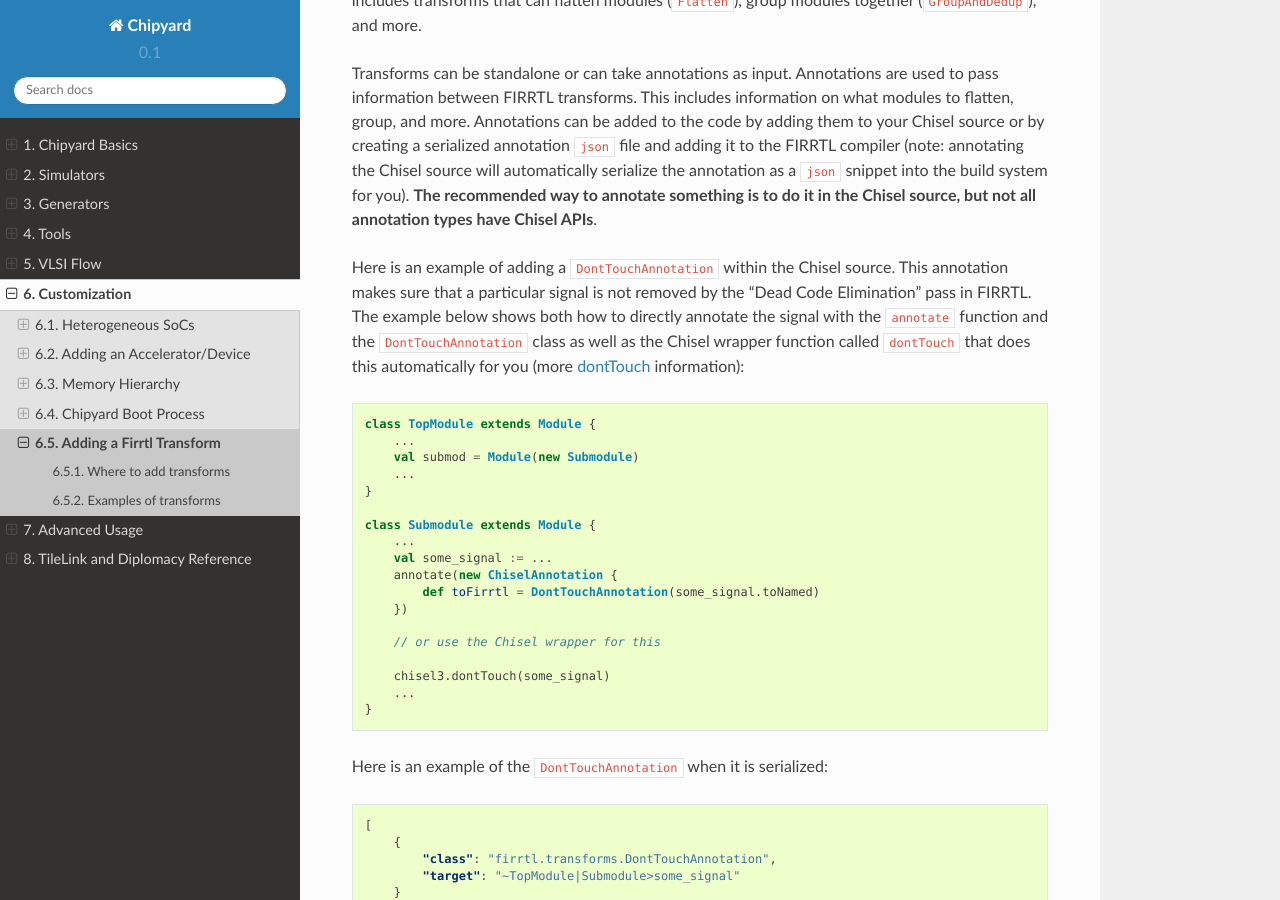
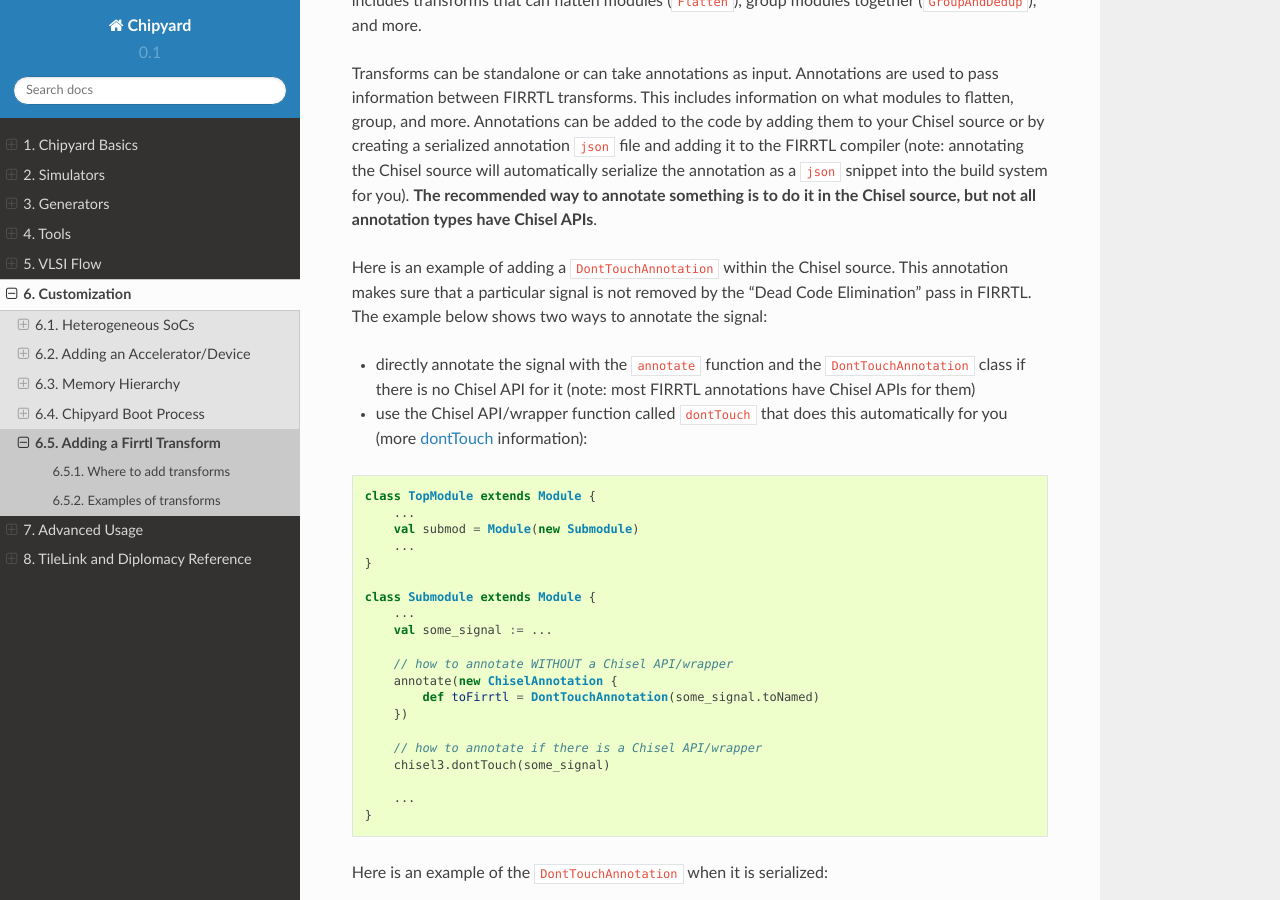
Before and after one commit to ucb-bar/chipyard, a Sphinx documentation site: the page built from docs/Customization/Firrtl-Transforms.rst, in a window 1280 px wide and 900 px high, scrolled down 938 px. Built offline with Sphinx 7.4.7 and the Read the Docs theme 2.0.0, drawn with Linux system fonts in a browser that asks for light colours.

Commit message:
add some extra clarity [ci skip]

```diff
--- a/docs/Customization/Firrtl-Transforms.rst
+++ b/docs/Customization/Firrtl-Transforms.rst
@@ -41,8 +41,10 @@ adding them to your Chisel source or by creating a serialized annotation ``json`
 
 Here is an example of adding a ``DontTouchAnnotation`` within the Chisel source. This annotation
 makes sure that a particular signal is not removed by the "Dead Code Elimination" pass in FIRRTL.
-The example below shows both how to directly annotate the signal with the ``annotate`` function and the ``DontTouchAnnotation``
-class as well as the Chisel wrapper function called ``dontTouch`` that does this automatically for you (more `dontTouch <https://www.chisel-lang.org/api/SNAPSHOT/chisel3/dontTouch$.html>`__ information):
+The example below shows two ways to annotate the signal:
+
+* directly annotate the signal with the ``annotate`` function and the ``DontTouchAnnotation`` class if there is no Chisel API for it (note: most FIRRTL annotations have Chisel APIs for them)
+* use the Chisel API/wrapper function called ``dontTouch`` that does this automatically for you (more `dontTouch <https://www.chisel-lang.org/api/SNAPSHOT/chisel3/dontTouch$.html>`__ information):
 
 .. code-block:: scala
 
@@ -55,13 +57,15 @@ class as well as the Chisel wrapper function called ``dontTouch`` that does this
     class Submodule extends Module {
         ...
         val some_signal := ...
+
+        // how to annotate WITHOUT a Chisel API/wrapper
         annotate(new ChiselAnnotation {
             def toFirrtl = DontTouchAnnotation(some_signal.toNamed)
         })
 
-        // or use the Chisel wrapper for this
+        // how to annotate if there is a Chisel API/wrapper
+        chisel3.dontTouch(some_signal)
 
-        chisel3.dontTouch(some_signal)
         ...
     }
 
```
